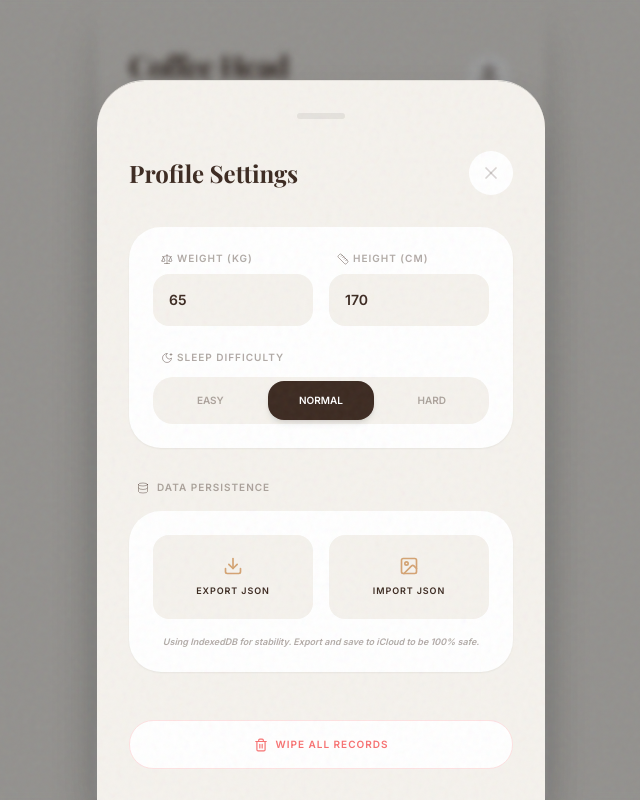
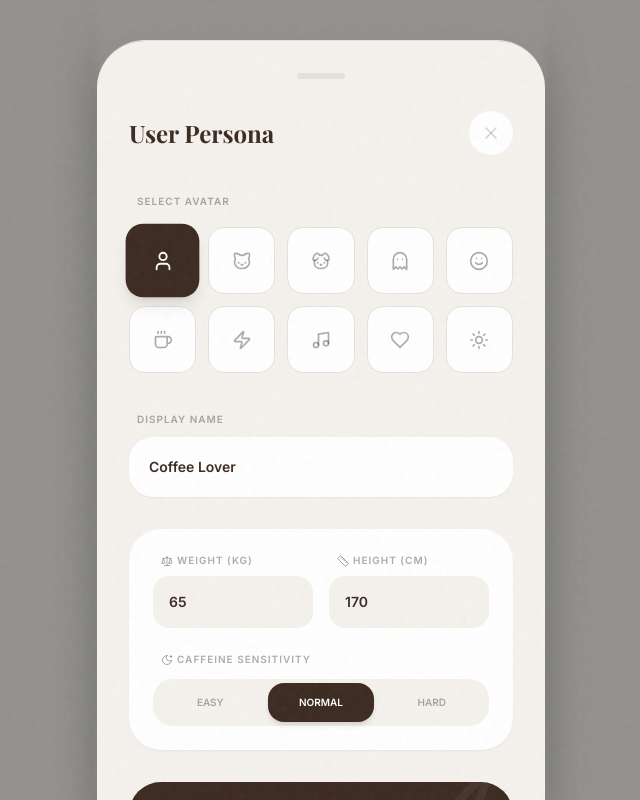
Before and after one commit to nicholalaaa/coffee-head, a React (Vite) app: page / in a window 1280 px wide. Both pictures are taken after a click on the button 808 px from the left and 76 px from the top of the page. Shown: the top 800 px of the page, without its empty margins (319-959 px from the left). Built offline with nearby package versions, Linux system fonts and the light colour scheme; a web font is replaced by a local one.

Commit message:
feat: Enhance coffee recommendation logic
Adjust the coffee intake recommendation algorithm to incorporate more nuanced adjustments based on sleep difficulty and potentially other factors. This aims to provide more personalized and effective guidance for users.

```diff
--- a/App.tsx
+++ b/App.tsx
@@ -18,7 +18,10 @@ import {
   Sparkles,
   Download,
   Database,
-  Loader2
+  Loader2,
+  User as UserIcon,
+  ChevronRight,
+  Info
 } from 'lucide-react';
 import Tracker from './components/Tracker';
 import Warehouse from './components/Warehouse';
@@ -32,7 +35,6 @@ const App: React.FC = () => {
   const [activeTab, setActiveTab] = useState<'tracker' | 'warehouse' | 'wallet' | 'dashboard'>('tracker');
   const [isProfileOpen, setIsProfileOpen] = useState(false);
   const [isInitialLoading, setIsInitialLoading] = useState(true);
-  const avatarInputRef = useRef<HTMLInputElement>(null);
 
   const [logs, setLogs] = useState<CoffeeLog[]>([]);
   const [beans, setBeans] = useState<CoffeeBean[]>([]);
@@ -79,7 +81,7 @@ const App: React.FC = () => {
 
   // Sync Data to IndexedDB on changes
   useEffect(() => {
-    if (isInitialLoading) return; // Prevent overwriting DB with initial state
+    if (isInitialLoading) return;
     const saveData = async () => {
       await db.set('coffee_logs', logs);
       await db.set('coffee_beans', beans);
@@ -89,12 +91,25 @@ const App: React.FC = () => {
     saveData();
   }, [logs, beans, userStats, profile, isInitialLoading]);
 
+  // SMART RECOMMENDATION LOGIC
   const recommendedLimit = useMemo(() => {
+    // Basic metabolic formula: Weight-based baseline
     let base = profile.weight * 5;
-    if (profile.sleepDifficulty === 'Hard') base *= 0.7;
+
+    // Sensitivity adjustments
+    if (profile.sleepDifficulty === 'Hard') base *= 0.65;
     if (profile.sleepDifficulty === 'Normal') base *= 0.85;
-    return Math.round(Math.min(Math.max(base, 50), 600));
-  }, [profile.weight, profile.sleepDifficulty]);
+
+    // Height factor (minor metabolism surface area adjustment)
+    const heightFactor = profile.height / 170;
+    base *= heightFactor;
+
+    return Math.round(Math.min(Math.max(base, 100), 600));
+  }, [profile.weight, profile.height, profile.sleepDifficulty]);
+
+  const applyRecommendedLimit = () => {
+    setProfile(prev => ({ ...prev, dailyLimit: recommendedLimit }));
+  };
 
   const addLog = (log: CoffeeLog) => {
     setLogs(prev => [log, ...prev]);
@@ -129,7 +144,7 @@ const App: React.FC = () => {
     a.href = url;
     a.download = `coffee-head-backup-${new Date().toLocaleDateString()}.json`;
     a.click();
-    alert('Backup generated. Save it to iCloud or a notes app.');
+    alert('Backup generated.');
   };
 
   const importData = (e: React.ChangeEvent<HTMLInputElement>) => {
@@ -194,11 +209,11 @@ const App: React.FC = () => {
         <div className="flex justify-between items-center">
           <div>
             <h1 className="serif text-3xl font-bold tracking-tight text-[#3C2A21]">Coffee Head</h1>
-            <p className="text-xs uppercase tracking-widest text-[#D4A373] mt-1 font-semibold">{profile.name} · 咖啡脑袋</p>
+            <p className="text-[10px] uppercase tracking-[0.25em] text-[#D4A373] mt-1 font-black">{profile.name || 'Coffee Lover'}</p>
           </div>
-          <button onClick={() => setIsProfileOpen(true)} className="w-12 h-12 rounded-full bg-white shadow-sm flex items-center justify-center border border-[#E5E2DD] active:scale-95 transition-transform overflow-hidden group">
+          <button onClick={() => setIsProfileOpen(true)} className="w-14 h-14 rounded-[22px] bg-white shadow-sm flex items-center justify-center border border-[#E5E2DD] active:scale-95 transition-transform overflow-hidden group">
             <div className="w-full h-full flex items-center justify-center group-hover:scale-110 transition-transform">
-              {renderAvatar(profile.avatar, 24, "text-[#3C2A21]")}
+              {renderAvatar(profile.avatar, 28, "text-[#3C2A21]")}
             </div>
           </button>
         </div>
@@ -219,14 +234,43 @@ const App: React.FC = () => {
         {isProfileOpen && (
           <>
             <motion.div initial={{ opacity: 0 }} animate={{ opacity: 1 }} exit={{ opacity: 0 }} onClick={() => setIsProfileOpen(false)} className="fixed inset-0 bg-black/40 backdrop-blur-sm z-[100]" />
-            <motion.div initial={{ y: "100%" }} animate={{ y: 0 }} exit={{ y: "100%" }} transition={{ type: "spring", damping: 25, stiffness: 300 }} className="fixed bottom-0 left-0 right-0 z-[110] p-8 bg-[#F5F2ED] rounded-t-[48px] shadow-2xl border-t border-[#E5E2DD] max-w-md mx-auto max-h-[90vh] overflow-y-auto no-scrollbar">
+            <motion.div initial={{ y: "100%" }} animate={{ y: 0 }} exit={{ y: "100%" }} transition={{ type: "spring", damping: 25, stiffness: 300 }} className="fixed bottom-0 left-0 right-0 z-[110] p-8 bg-[#F5F2ED] rounded-t-[48px] shadow-2xl border-t border-[#E5E2DD] max-w-md mx-auto max-h-[95vh] overflow-y-auto no-scrollbar">
               <div className="w-12 h-1.5 bg-[#E5E2DD] rounded-full mx-auto mb-8" />
               <div className="flex justify-between items-center mb-8">
-                <h3 className="serif text-2xl font-bold text-[#3C2A21]">Profile Settings</h3>
+                <h3 className="serif text-2xl font-bold text-[#3C2A21]">User Persona</h3>
                 <button onClick={() => setIsProfileOpen(false)} className="p-3 bg-white rounded-full text-[#3C2A21]/20"><X size={20} /></button>
               </div>
 
               <div className="space-y-8 pb-12">
+                {/* Avatar Selection */}
+                <div className="space-y-4">
+                  <label className="text-[10px] font-black uppercase tracking-widest text-[#3C2A21]/40 px-2">Select Avatar</label>
+                  <div className="grid grid-cols-5 gap-3">
+                    {DEFAULT_AVATARS.map((av) => (
+                      <button
+                        key={av.id}
+                        onClick={() => setProfile({ ...profile, avatar: av.id })}
+                        className={`aspect-square rounded-2xl flex items-center justify-center transition-all ${profile.avatar === av.id ? 'bg-[#3C2A21] text-white shadow-lg scale-110' : 'bg-white text-[#3C2A21]/40 border border-[#E5E2DD]'}`}
+                      >
+                        <av.icon size={20} />
+                      </button>
+                    ))}
+                  </div>
+                </div>
+
+                {/* Identity */}
+                <div className="space-y-2">
+                  <label className="text-[10px] font-black uppercase tracking-widest text-[#3C2A21]/40 px-2">Display Name</label>
+                  <input
+                    type="text"
+                    value={profile.name}
+                    onChange={e => setProfile({...profile, name: e.target.value})}
+                    placeholder="Who are you?"
+                    className="w-full bg-white rounded-[24px] p-5 text-sm font-bold shadow-sm focus:ring-2 focus:ring-[#D4A373] focus:outline-none"
+                  />
+                </div>
+
+                {/* Body Stats & Sensitivity */}
                 <div className="bg-white rounded-[32px] p-6 shadow-sm space-y-6">
                    <div className="grid grid-cols-2 gap-4">
                       <div className="space-y-2">
@@ -240,13 +284,44 @@ const App: React.FC = () => {
                    </div>
 
                    <div className="space-y-3">
-                      <label className="text-[10px] font-black uppercase tracking-widest text-[#3C2A21]/40 px-2 flex items-center gap-1"><MoonStar size={12} /> Sleep Difficulty</label>
+                      <label className="text-[10px] font-black uppercase tracking-widest text-[#3C2A21]/40 px-2 flex items-center gap-1"><MoonStar size={12} /> Caffeine Sensitivity</label>
                       <div className="flex bg-[#F5F2ED] p-1 rounded-[20px] gap-1">
                         {(['Easy', 'Normal', 'Hard'] as SleepDifficulty[]).map(level => (
                            <button key={level} onClick={() => setProfile({...profile, sleepDifficulty: level})} className={`flex-1 py-3 rounded-2xl text-[10px] font-black uppercase transition-all ${profile.sleepDifficulty === level ? 'bg-[#3C2A21] text-white shadow-md' : 'text-[#3C2A21]/40'}`}>{level}</button>
                         ))}
                       </div>
                    </div>
+                </div>
+
+                {/* Smart Limit Section */}
+                <div className="bg-[#3C2A21] rounded-[32px] p-8 text-white relative overflow-hidden">
+                   <div className="absolute -top-4 -right-4 text-white/5"><Zap size={100} /></div>
+                   <div className="relative z-10 flex items-start justify-between">
+                      <div>
+                        <p className="text-[10px] font-black uppercase tracking-widest text-[#D4A373]">Smart Recommendation</p>
+                        <h4 className="text-4xl font-black mt-2">{recommendedLimit}<span className="text-sm opacity-40 ml-1 uppercase">mg</span></h4>
+                      </div>
+                      <button
+                        onClick={applyRecommendedLimit}
+                        className="bg-[#D4A373] text-[#3C2A21] p-3 rounded-2xl shadow-lg active:scale-95 transition-all"
+                      >
+                        <Check size={24} />
+                      </button>
+                   </div>
+                   <div className="mt-4 flex items-center gap-2 text-[10px] font-bold opacity-60">
+                      <Info size={12} />
+                      <span>Based on your weight, height and metabolism type.</span>
+                   </div>
+                </div>
+
+                <div className="space-y-2 px-1">
+                  <label className="text-[10px] font-black uppercase tracking-widest text-[#3C2A21]/40 px-2">Manual Daily Limit (mg)</label>
+                  <input
+                    type="number"
+                    value={profile.dailyLimit}
+                    onChange={e => setProfile({...profile, dailyLimit: Number(e.target.value)})}
+                    className="w-full bg-white rounded-[24px] p-5 text-sm font-black text-[#D4A373] shadow-sm focus:ring-2 focus:ring-[#D4A373] focus:outline-none"
+                  />
                 </div>
 
                 <div className="space-y-4">
@@ -263,7 +338,6 @@ const App: React.FC = () => {
                            <input type="file" accept=".json" onChange={importData} className="hidden" />
                         </label>
                      </div>
-                     <p className="text-[9px] text-[#3C2A21]/40 font-bold px-2 italic text-center">Using IndexedDB for stability. Export and save to iCloud to be 100% safe.</p>
                   </div>
                 </div>
 
```
Also changed, not shown: apple-touch-icon.png (deleted).
